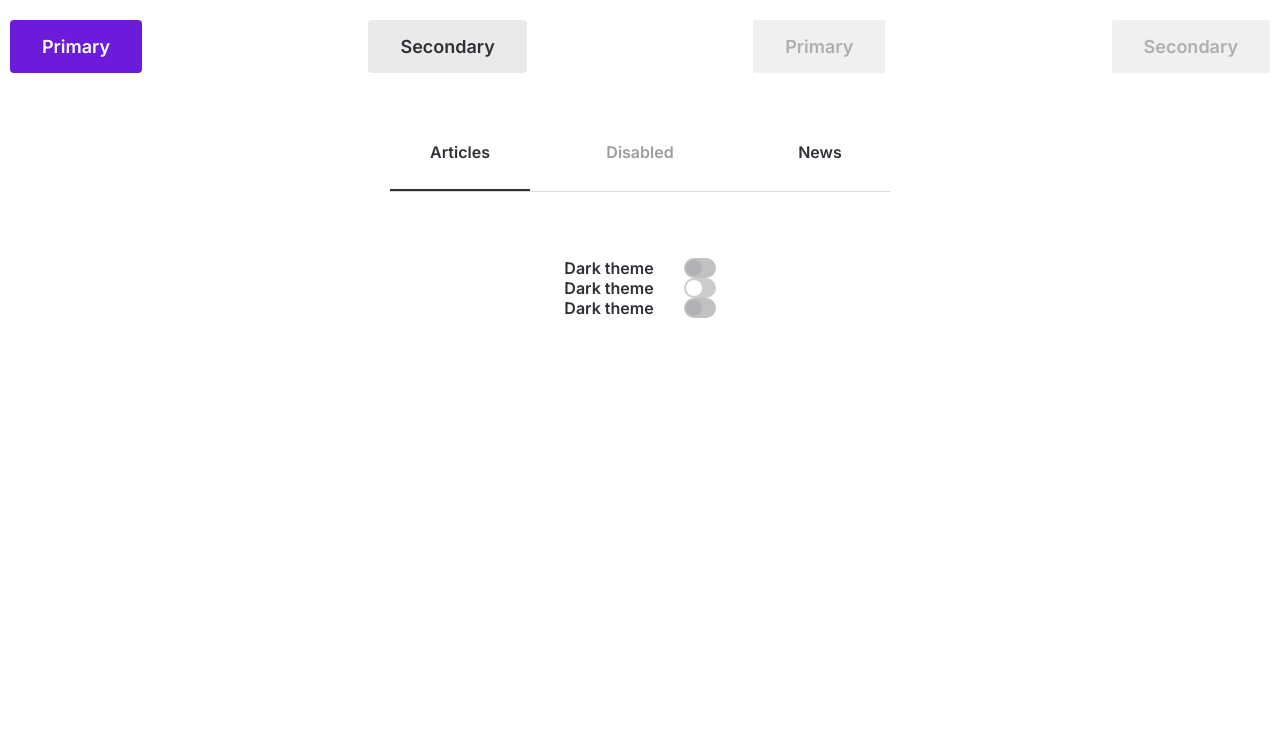
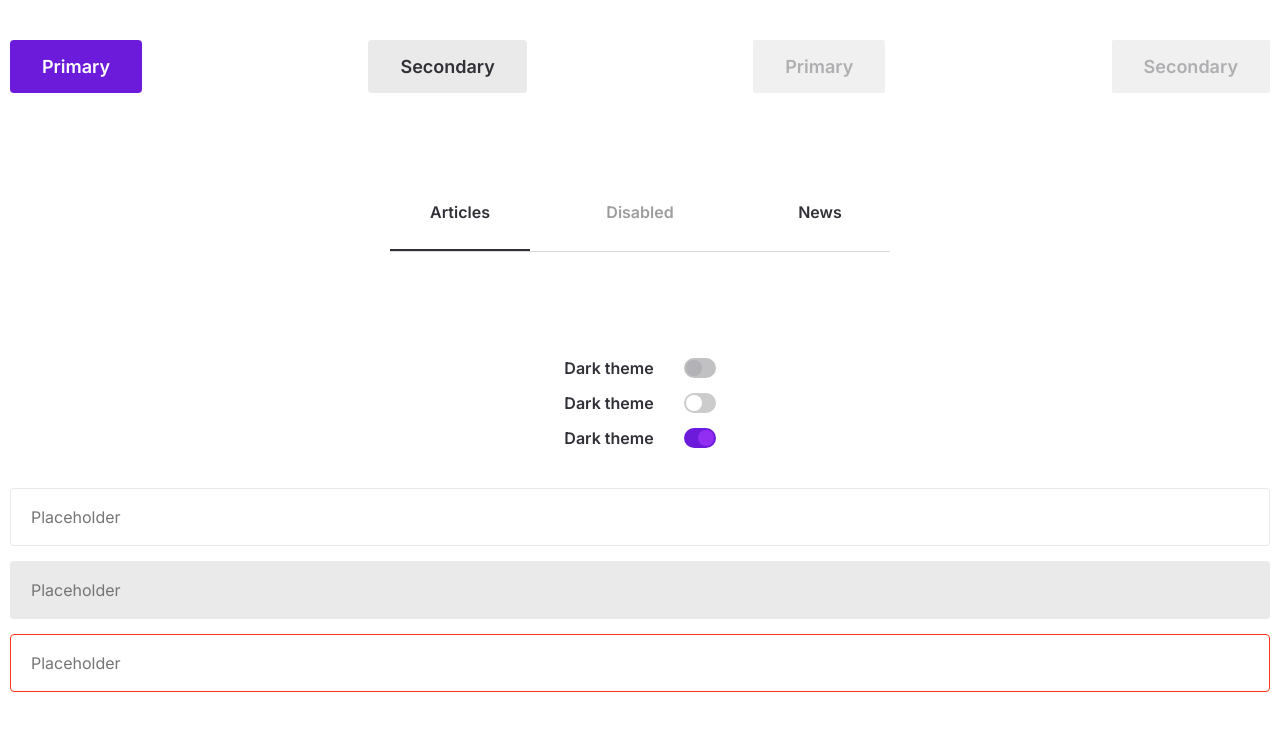
Before and after one commit to jecharmetout/newsblogproject, a React (Create React App) app: page / in a window 1280 px wide. Shown: the top 730 px of the page. Built offline with nearby package versions, Linux system fonts and the light colour scheme.

Commit message:
added input component

```diff
--- a/src/App.module.css
+++ b/src/App.module.css
@@ -1,30 +1,41 @@
-.container{
+.container {
   padding: 20px 10px;
   display: flex;
   flex-direction: column;
   align-items: center;
   justify-content: center;
-
-
-
 }
 .containerBtn {
-    width: 100%;
+  width: 100%;
   display: flex;
   flex-direction: row;
   justify-content: space-between;
   align-items: center;
+  padding: 20px 0px;
 }
 .containerTabs {
-    width: 100%;
+  width: 100%;
   display: flex;
   justify-content: center;
   align-items: center;
+  padding: 20px 0;
 }
-.containerSwitch{
-    width: 100%;
+.containerSwitch {
+  width: 100%;
   display: flex;
   flex-direction: column;
   justify-content: center;
   align-items: center;
+  padding: 20px 0;
+  gap: 15px;
 }
+.containerInput {
+  width: 100%;
+  display: flex;
+  flex-direction: column;
+  justify-content: center;
+  align-items: center;
+  padding: 20px 0;
+  gap: 15px;
+
+}
--- a/src/App.tsx
+++ b/src/App.tsx
@@ -1,10 +1,11 @@
-import React from "react";
+import React, { useState } from "react";
 import styles from "./App.module.css";
 
 import { TabsNames } from "./Utils";
 import Button, { ButtonType } from "./Components/Button";
 import Tabs from "./Components/Tabs";
 import Switch from "./Components/Switch";
+import Input from "./Components/Input";
 
 const App = () => {
   const activeTab = TabsNames.Articles;
@@ -25,6 +26,11 @@ const App = () => {
       disabled: false
     }
   ];
+  const [value, setValue] = useState<string>("");
+
+  const onChange = (inputValue: string) => {
+    setValue(inputValue);
+  };
   return (
     <div className={styles.container}>
       <div className={styles.containerBtn}>
@@ -41,9 +47,14 @@ const App = () => {
         <Tabs tabs={tabs} onClick={() => {}} activeTab={activeTab} />
       </div>
       <div className={styles.containerSwitch}>
-        <Switch disabled={true} title={"Dark theme"}/>
-        <Switch disabled={false} title={"Dark theme"}/>
-        <Switch disabled={true} title={"Dark theme"}/>
+        <Switch disabled={true} title={"Dark theme"} />
+        <Switch disabled={false} title={"Dark theme"} />
+        <Switch disabled={true} title={"Dark theme"} switched={true} />
+      </div>
+      <div className={styles.containerInput}>
+        <Input onChange={onChange} value={value} placeholder={"Placeholder"} />
+        <Input onChange={onChange} value={value} placeholder={"Placeholder"} disabled={true}/>
+        <Input onChange={onChange} value={value} placeholder={"Placeholder"} error={true}/>
       </div>
     </div>
   );
--- /dev/null
+++ b/src/Components/Input/Input.module.css
@@ -0,0 +1,26 @@
+.input {
+  background: #ffffff;
+  border-radius: 4px;
+  padding: 18px 20px;
+  border: 1px solid rgba(49, 48, 55, 0.1);
+  outline: none;
+  width: 100%;
+  font-size: 16px;
+  font-weight: 400;
+  resize: vertical;
+}
+.input:focus,
+.input:hover {
+  border-color: #6C1BDB;
+}
+.input:active{
+  border-color: rgba(49, 48, 55, 0.1)
+}
+.input:disabled {
+  background: rgba(49, 48, 55, 0.1);
+  color: rgba(49, 48, 55, 0.3);
+  border-color:transparent;
+}
+.error {
+  border-color: #fd3419;
+}
--- /dev/null
+++ b/src/Components/Input/Input.tsx
@@ -0,0 +1,47 @@
+import React, { FC, ChangeEvent } from "react";
+import classNames from "classnames";
+
+//@ts-ignore
+import styles from "./Input.module.css";
+import { InputProps } from "./types";
+
+
+const Input: FC<InputProps> = ({
+  value,
+  onChange,
+  placeholder = "",
+  disabled,
+  error,
+  className,
+  onBlur,
+  type = "text"
+}) => {
+  const onInputChange = (evt: ChangeEvent<HTMLInputElement>) => {
+    onChange(evt.target.value);
+  };
+  const onTextAreaChange = (evt: ChangeEvent<HTMLTextAreaElement>) => {
+    onChange(evt.target.value);
+  };
+  return type !== "textarea" ? (
+    <input
+      type={type}
+      onChange={onInputChange}
+      value={value}
+      onBlur={onBlur}
+      placeholder={placeholder}
+      className={classNames(styles.input, className, { [styles.error]: error })}
+      disabled={disabled}
+    />
+  ) : (
+    <textarea
+      onChange={onTextAreaChange}
+      value={value}
+      onBlur={onBlur}
+      placeholder={placeholder}
+      className={classNames(styles.input, className, { [styles.error]: error })}
+      disabled={disabled}
+    />
+  );
+};
+
+export default Input;
--- /dev/null
+++ b/src/Components/Input/index.ts
@@ -0,0 +1 @@
+export {default} from './Input'
--- /dev/null
+++ b/src/Components/Input/types.ts
@@ -0,0 +1,10 @@
+export type InputProps = {
+    value: string;
+    onChange: (value: string) => void;
+    onBlur?: () => void;
+    placeholder?: string;
+    className?: string;
+    disabled?: boolean;
+    error?: boolean;
+    type?: string;
+  };
--- a/src/Components/Switch/Switch.tsx
+++ b/src/Components/Switch/Switch.tsx
@@ -1,15 +1,29 @@
-import React, { useState,FC } from "react";
+import React, { useState, FC } from "react";
 import Label from "../Label";
 import styles from "./Switch.module.css";
 import { SwitchProps } from "./types";
-const Switch:FC<SwitchProps> = ({disabled,title}) => {
+const Switch: FC<SwitchProps> = ({ disabled, title, switched }) => {
   const [isToggled, setIsToggled] = useState(false);
   const onToggle = () => setIsToggled(!isToggled);
   return (
     <div className={styles.switchWrapper}>
       <Label title={title} />
       <label className={styles.toggleSwitch}>
-        <input type="checkbox" checked={isToggled} onChange={onToggle} disabled={disabled}/>
+        {switched ? (
+          <input
+            type="checkbox"
+            checked={switched}
+            onChange={onToggle}
+            disabled={disabled}
+          />
+        ) : (
+          <input
+            type="checkbox"
+            checked={isToggled}
+            onChange={onToggle}
+            disabled={disabled}
+          />
+        )}
         <span className={styles.switch} />
       </label>
     </div>
--- a/src/Components/Switch/types.ts
+++ b/src/Components/Switch/types.ts
@@ -1,4 +1,5 @@
 export type SwitchProps = {
     disabled?:boolean;
+    switched?:boolean;
     title:string;
 }
```
